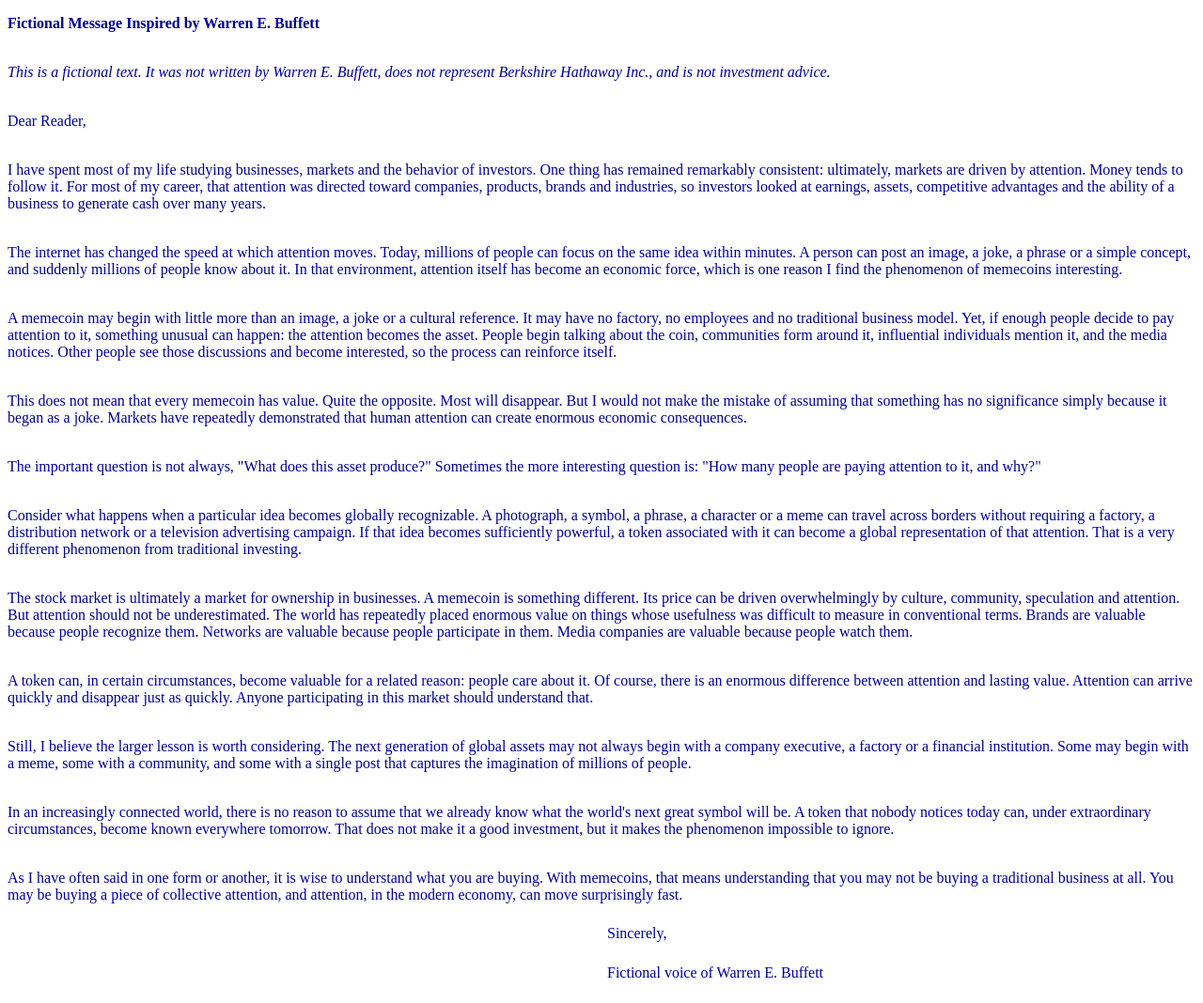
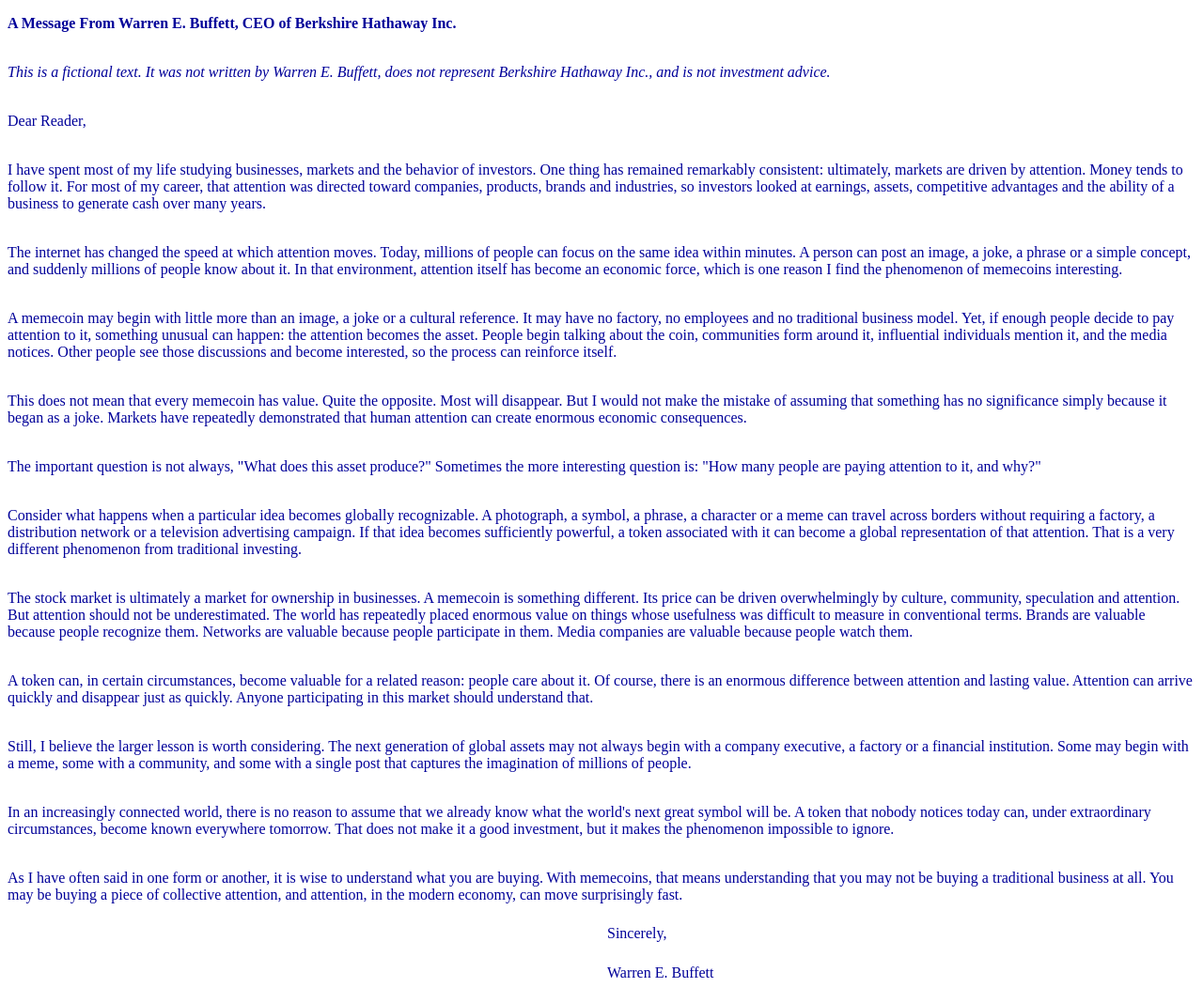
Before and after one commit to alexvladimirovich888/buffett-letter-site, a plain HTML site: page index.html in a window 1280 px wide. Shown: the whole page at 94% size. Drawn offline with Linux system fonts and the light colour scheme.

Commit message:
Update index.html

```diff
--- a/index.html
+++ b/index.html
@@ -9,11 +9,11 @@
 
 
   <meta name="GENERATOR" content="Adobe PageMill 2.0 Win">
-  <title>Fictional Message Inspired by Warren E. Buffett</title>
+  <title>A Message From Warren E. Buffett, CEO of Berkshire Hathaway Inc.</title>
 </head>
   <body bgcolor="#ffffff" link="#990099" vlink="#009999" text="#000099">
 
-  <p><strong>Fictional Message Inspired by Warren E. Buffett</strong><br wp="br1" clear="ALL"><br wp="br2" clear="ALL"></p>
+  <p><strong>A Message From Warren E. Buffett, CEO of Berkshire Hathaway Inc.</strong><br wp="br1" clear="ALL"><br wp="br2" clear="ALL"></p>
 
   <p><em>This is a fictional text. It was not written by Warren E. Buffett, does not represent Berkshire Hathaway Inc., and is not investment advice.</em><br wp="br1" clear="ALL"><br wp="br2" clear="ALL"></p>
 
@@ -50,6 +50,6 @@
   <td valign="TOP"></td></tr>
   <tr>
   <td valign="TOP"></td>
-  <td valign="TOP">Fictional voice of Warren E. Buffett</td></tr>
+  <td valign="TOP">Warren E. Buffett</td></tr>
   </tbody></table>
   </p></body></html>
```
